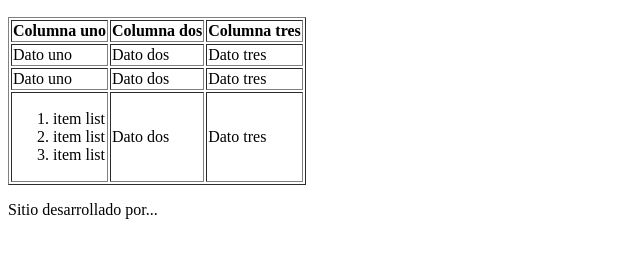
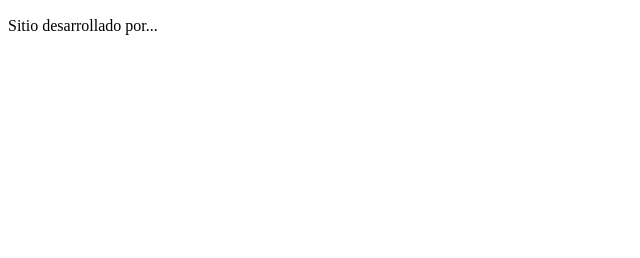
Before and after one commit to AgustinColaci/AfterClass-Clase-2, a plain HTML site: page paginas/productos.html in a window 1280 px wide. Shown: the part 156-414 px from the top of the page, without its empty margins (0-640 px from the left). Drawn offline with Linux system fonts and the light colour scheme.

Commit message:
eliminé la tabla en productos.html

```diff
--- a/paginas/productos.html
+++ b/paginas/productos.html
@@ -34,37 +34,6 @@
         <h1>Productos</h1>
     </section>
 
-    <section>
-        <table border="1">
-            <tr>
-                <th>Columna uno</th>
-                <th>Columna dos</th>
-                <th>Columna tres</th>
-            </tr>
-            <tr>
-                <td>Dato uno</td>
-                <td>Dato dos</td>
-                <td>Dato tres</td>
-            </tr>
-            <tr>
-                <td>Dato uno</td>
-                <td>Dato dos</td>
-                <td>Dato tres</td>
-            </tr>
-            <tr>
-                <td>
-                    <ol>
-                        <li>item list</li>
-                        <li>item list</li>
-                        <li>item list</li>
-                    </ol>
-                </td>
-                <td>Dato dos</td>
-                <td>Dato tres</td>
-            </tr>
-        </table>
-    </section>
-
     <footer>
         <p>Sitio desarrollado por...</p>
     </footer>
```
